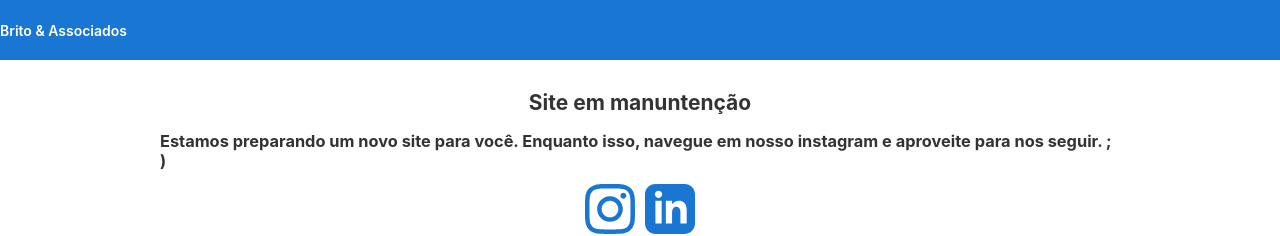
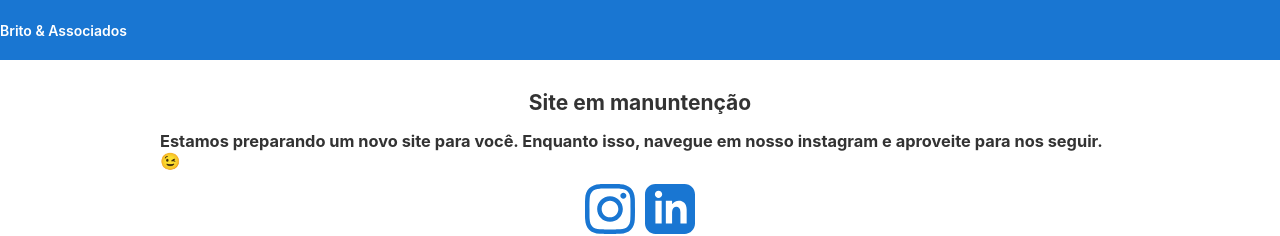
Before and after one commit to Brito-Associados/bea-frontend, an Angular app: page / in a window 1280 px wide. Shown: the top 236 px of the page. Built offline with nearby package versions, Linux system fonts and the light colour scheme.

Commit message:
feat: emoji piscadinha

```diff
--- a/src/app/app.component.html
+++ b/src/app/app.component.html
@@ -5,7 +5,7 @@
 <div class="content" role="main">
   <h2>Site em manuntenção </h2>
   <h3>Estamos preparando um novo site para você. Enquanto isso, navegue em nosso instagram e aproveite para nos seguir.
-    ; )</h3>
+    😉</h3>
   <div >
     <a href="https://www.instagram.com/britoeassociados/" target="_blank" rel="noopener noreferrer">
       <mat-icon svgIcon="instagran" />
```
